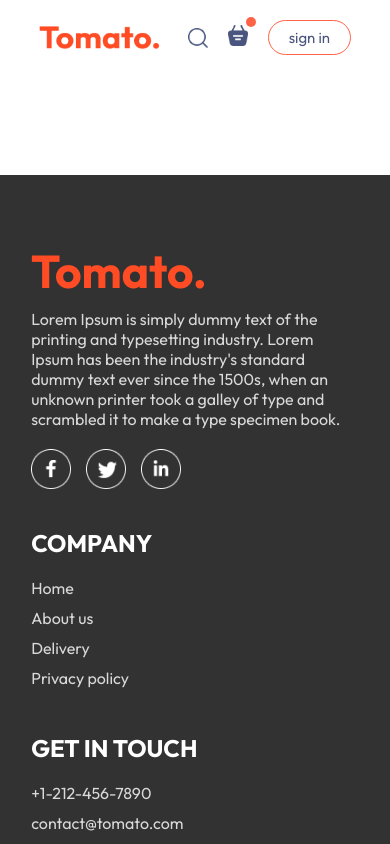
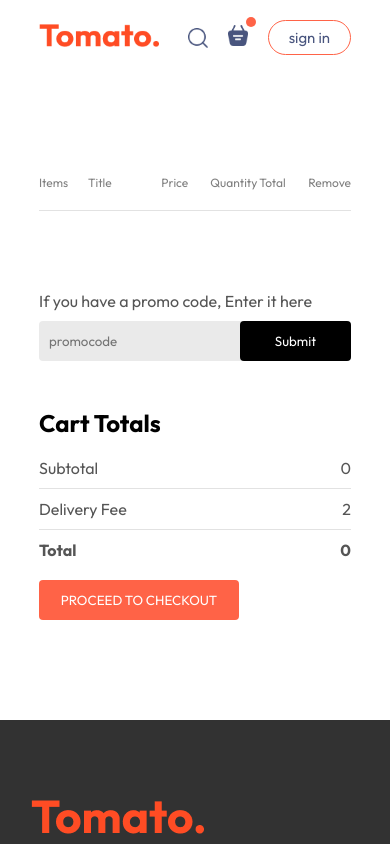
Before and after one commit to Chathurdha2024/GUI, a React (Vite) app in the folder frontend/: page /cart in a window 390 px wide. Shown: the top 844 px of the page. Built offline with nearby package versions, Linux system fonts and the light colour scheme.

Commit message:
Successfully created the cart page and made it responsive

```diff
--- a/frontend/src/components/Navbar/Navbar.jsx
+++ b/frontend/src/components/Navbar/Navbar.jsx
@@ -9,7 +9,7 @@
 
   return (
     <div className='navbar'>
-      <img src={assets.logo} alt="" className="logo" />
+      <Link to='/'><img src={assets.logo} alt="" className="logo" /></Link>
       <ul className="navbar-menu">
         <Link to='/' onClick={()=>setMenu("home")}className={menu=="home"?"active":""}>home</Link>{/*if our menu is home this li tag will provide a one classname that is "active".If our menu is not home, it will provide one empty string*/}
         <a href='#explore-menu' onClick={()=>setMenu("menu")}className={menu=="menu"?"active":""}>menu</a>{/*when the state is "menu", this second li tag will get the active classname(any of other three will not get the active classname)*/}
@@ -19,7 +19,7 @@
       <div className="navbar-right">
         <img src={assets.search_icon} alt="" />
         <div className="navbar-search-icon">
-            <img src={assets.basket_icon} alt="" />
+            <Link to='/cart'><img src={assets.basket_icon} alt="" /></Link>
             <div className="dot"></div>
         </div>
         <button onClick={()=>setShowLogin(true)}>sign in</button>
--- a/frontend/src/pages/Cart/Cart.css
+++ b/frontend/src/pages/Cart/Cart.css
@@ -0,0 +1,106 @@
+.cart{
+    margin-top: 100px;
+}
+
+.cart-items-title{
+    display: grid;
+    grid-template-columns: 1fr 1.5fr 1fr 1fr 1fr 0.5fr;
+    align-items: center;
+    color: grey;
+    font-size: max(1vw,12px);
+}
+
+.cart-items-item{
+    margin: 10px 0px;
+    color: black;
+}
+
+.cart-items-item img{
+    width: 50px;
+}
+
+.cart hr{
+    height: 1px;
+    background-color: #e2e2e2;
+    border: none;
+}
+
+.cart-items-item .cross{
+    cursor: pointer;
+}
+
+.cart-bottom{
+    margin-top: 80px;
+    display: flex;
+    justify-content: space-between;
+    gap: max(12vw,20px);
+}
+
+.cart-total{
+    flex: 1;
+    display: flex;
+    flex-direction: column;
+    gap: 20px;
+}
+
+.cart-total-details{
+    display: flex;
+    justify-content: space-between;
+    color: #555;
+}
+
+.cart-total hr{
+    margin: 10px 0px;
+}
+
+.cart-total button{
+    border: none;
+    color: white;
+    background-color: tomato;
+    width: max(15vw,200px);
+    padding: 12px 0px;
+    border-radius: 4px;
+    cursor: pointer;
+}
+
+.cart-promocode{
+    flex: 1;
+}
+
+.cart-promocode p{
+    color: #555;
+}
+
+.cart-promocode-input{
+    margin-top: 10px;
+    display: flex;
+    justify-content: space-between;
+    align-items: center;
+    background-color: #eaeaea;
+    border-radius: 4px;
+}
+
+.cart-promocode-input input{
+    background: transparent;
+    border: none;
+    outline: none;
+    padding-left: 10px;
+}
+
+.cart-promocode-input button{
+    width: max(10vw,150px);
+    padding: 12px 5px;
+    background-color: black;
+    border: none;
+    color: white;
+    border-radius: 4px;
+}
+
+@media (max-width:750px) {
+    .cart-bottom{
+        flex-direction: column-reverse;
+    }
+    .cart-promocode{
+        justify-content: start;
+    }
+}
--- a/frontend/src/pages/Cart/Cart.jsx
+++ b/frontend/src/pages/Cart/Cart.jsx
@@ -1,12 +1,77 @@
-import React from 'react'
-import './Cart.css'
+import React, { useContext } from "react";
+import "./Cart.css";
+import { StoreContext } from "../../context/StoreContext";
 
 const Cart = () => {
+  const { cartItems, food_list, removeFromCart } = useContext(StoreContext);
+
   return (
-    <div>
+    <div className="cart">
+      <div className="cart-items">
+        <div className="cart-items-title">
+          <p>Items</p>
+          <p>Title</p>
+          <p>Price</p>
+          <p>Quantity</p>
+          <p>Total</p>
+          <p>Remove</p>
+        </div>
+        <br />
+        <hr />
+        {food_list.map((item, index) => {
+          if (cartItems[item._id] > 0) {
+            /*cartItems - number of items in the cart of a specific id*/
+            return (
+              <div>
+                <div className="cart-items-title cart-items-item">
+                  <img src={item.image} alt="" />
+                  <p>{item.name}</p>
+                  <p>${item.price}</p>
+                  <p>{cartItems[item._id]}</p>
+                  <p>${item.price * cartItems[item._id]}</p>
+                  <p onClick={() => removeFromCart(item._id)} className="cross">
+                    x
+                  </p>
+                </div>
+                <hr />
+              </div>
+            );
+          }
+        })}
+      </div>
+      <div className="cart-bottom">
+        <div className="cart-total">
+          <h2>Cart Totals</h2>
+          <div>
+            <div className="cart-total-details">
+              <p>Subtotal</p>
+              <p>{0}</p>
+            </div>
+            <hr />
+            <div className="cart-total-details">
+              <p>Delivery Fee</p>
+              <p>{2}</p>
+            </div>
+            <hr />
+            <div className="cart-total-details">
+              <b>Total</b>
+              <b>{0}</b>
+            </div>
+          </div>
+          <button>PROCEED TO CHECKOUT</button>
+        </div>
+        <div className="cart-promocode">
+          <div>
+            <p>If you have a promo code, Enter it here</p>
+            <div className="cart-promocode-input">
+              <input type="text" placeholder="promocode" />
+              <button>Submit</button>
+            </div>
+          </div>
+        </div>
+      </div>
+    </div>
+  );
+};
 
-    </div>
-  )
-}
-
-export default Cart
+export default Cart;
```
Also changed, not shown: frontend/src/components/LoginPopup/LoginPopup.css (line endings or trailing spaces).
